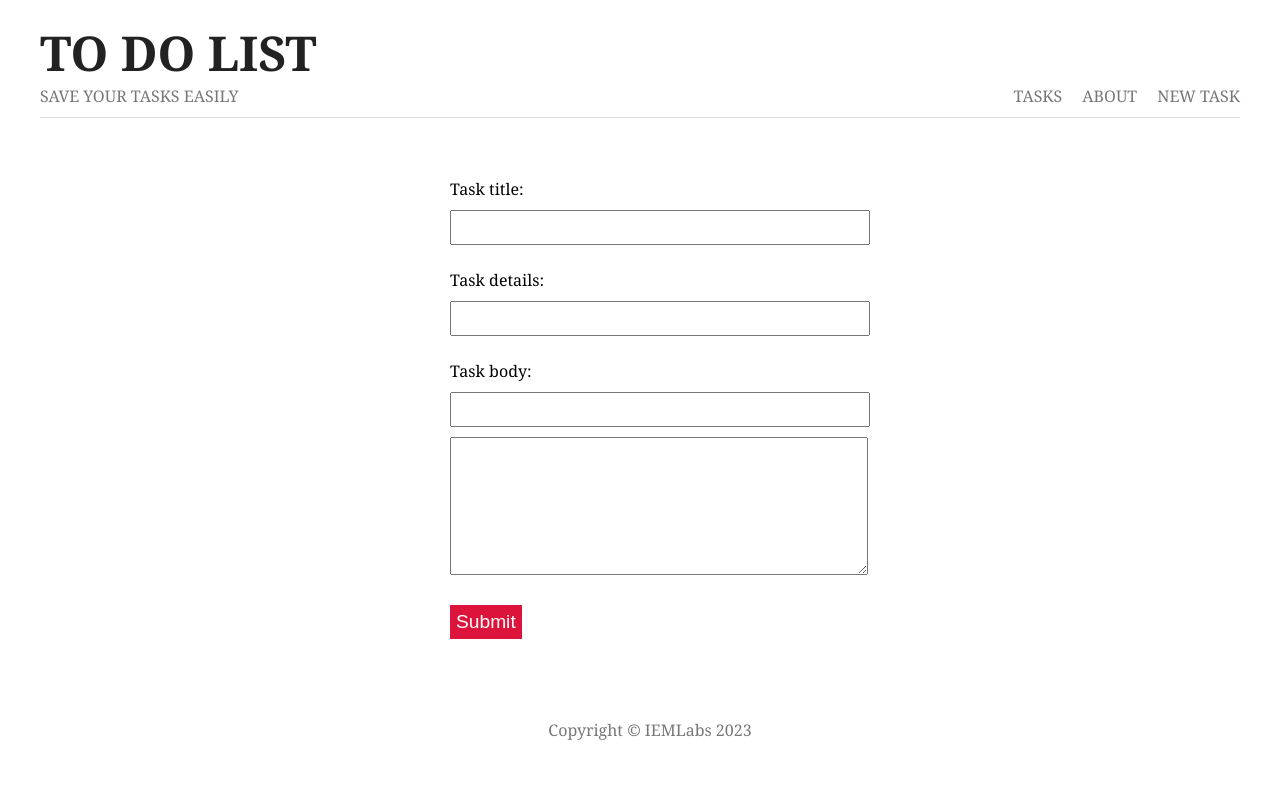
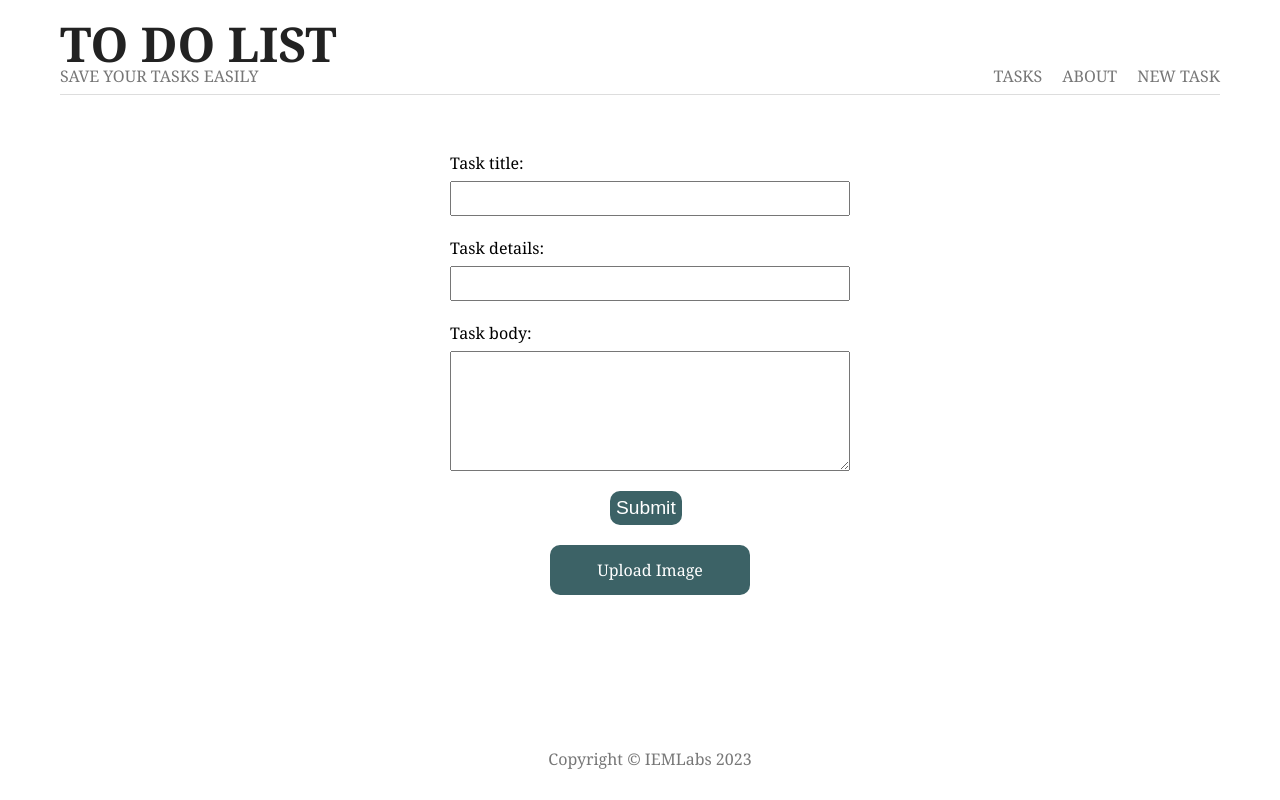
Before and after one commit to soumodip0007/Node_Express_MongoDB, a Node server app: page /tasks/create in a window 1280 px wide. Run offline with Node 20, Linux system fonts and the light colour scheme; some libraries are stand-ins or nearby versions.

Commit message:
commited

```diff
--- a/Express/enginesViewsAndMiddleware.js
+++ b/Express/enginesViewsAndMiddleware.js
@@ -1,16 +1,25 @@
 const express = require('express');
 // third party middleware
-const morgan = require('morgan')
+const morgan = require('morgan');
+
+const mongoose = require('mongoose');
 
 //express app
 
 const app = express();
+
+//connect to mongoDB
+const dbURI = 'mongodb+srv://Pritam:Mongo@007@nodeJSBasics.7ufenpt.mongodb.net/?retryWrites=true&w=majority';
+mongoose.connect();
 
 //register view engine
 app.set('view engine', 'ejs');
 
 //listen for request
 app.listen(3000);
+
+//middleware static files
+app.use(express.static('public'));
 
 // third party middleware
 app.use(morgan('dev'));
--- a/Express/package.json
+++ b/Express/package.json
@@ -12,6 +12,7 @@
     "ejs": "^3.1.8",
     "express": "^4.18.2",
     "lodash": "^4.17.21",
+    "mongoose": "^6.9.2",
     "morgan": "^1.10.0"
   }
 }
--- /dev/null
+++ b/Express/public/style.css
@@ -0,0 +1,271 @@
+@import url('https://fonts.googleapis.com/css2?family=Noto+Serif:wght@400;700&display=swap');
+
+body {
+  max-width: 1200px;
+  margin: 20px auto;
+  padding: 0 20px;
+  font-family: 'Noto Serif', serif;
+  max-width: 1200px;
+}
+
+p,
+h1,
+h2,
+h3,
+a,
+ul {
+  margin: 0;
+  padding: 0;
+  text-decoration: none;
+  color: #222;
+}
+
+/* nav & footer styles */
+nav {
+  display: flex;
+  justify-content: space-between;
+  margin-bottom: 60px;
+  padding-bottom: 10px;
+  border-bottom: 1px solid #ddd;
+  text-transform: uppercase;
+}
+
+nav ul {
+  display: flex;
+  justify-content: space-between;
+  align-items: flex-end;
+}
+
+nav li {
+  list-style-type: none;
+  margin-left: 20px;
+}
+
+nav h1 {
+  font-size: 3em;
+}
+
+nav p,
+nav a {
+  color: #777;
+  font-weight: 300;
+}
+
+footer {
+  color: #777;
+  text-align: center;
+  margin: 80px auto 20px;
+}
+
+h2 {
+  margin-bottom: 40px;
+}
+
+h3 {
+  text-transform: capitalize;
+  margin-bottom: 8px;
+}
+
+.content {
+  margin-left: 20px;
+}
+
+/* index styles */
+/* details styles */
+/* create styles */
+.create-task form {
+  max-width: 400px;
+  margin: 0 auto;
+}
+
+.create-task input,
+.create-task textarea {
+  display: block;
+  width: 100%;
+  margin: 10px 0;
+  padding: 8px;
+}
+
+.create-task label {
+  display: block;
+  margin-top: 24px;
+}
+
+textarea {
+  height: 120px;
+}
+
+.create-task button {
+  background: #3c6266;
+  color: white;
+  padding: 6px;
+  border: 0;
+  font-size: 1.2em;
+  cursor: pointer;
+}
+
+* {
+  margin: 0;
+  padding: 0;
+  box-sizing: border-box;
+}
+
+body {
+  line-height: 1;
+}
+.btn{
+  margin-left: 160px;
+  border-radius: 10px;
+  margin-top: 10px;
+}
+
+.container {
+  max-width: 1100px;
+  padding: 0 20px;
+  margin: 0 auto;
+}
+
+.panel {
+  margin: 20px auto;
+  max-width: 500px;
+  text-align: center;
+}
+
+.button_outer {
+  background: #3c6266;
+  border-radius: 10px;
+  text-align: center;
+  height: 50px;
+  width: 200px;
+  display: inline-block;
+  transition: .2s;
+  position: relative;
+  overflow: hidden;
+}
+
+.btn_upload {
+  padding: 17px 30px 12px;
+  color: #fff;
+  text-align: center;
+  position: relative;
+  display: inline-block;
+  overflow: hidden;
+  z-index: 3;
+  white-space: nowrap;
+}
+
+.btn_upload input {
+  position: absolute;
+  width: 100%;
+  left: 0;
+  top: 0;
+  width: 100%;
+  height: 105%;
+  cursor: pointer;
+  opacity: 0;
+}
+
+.file_uploading {
+  width: 100%;
+  height: 10px;
+  margin-top: 20px;
+  background: #ccc;
+}
+
+.file_uploading .btn_upload {
+  display: none;
+}
+
+.processing_bar {
+  position: absolute;
+  left: 0;
+  top: 0;
+  width: 0;
+  height: 100%;
+  border-radius: 30px;
+  background: #3c6266;
+  transition: 3s;
+}
+
+.file_uploading .processing_bar {
+  width: 100%;
+}
+
+.success_box {
+  display: none;
+  width: 50px;
+  height: 50px;
+  position: relative;
+}
+
+.success_box:before {
+  content: '';
+  display: block;
+  width: 9px;
+  height: 18px;
+  border-bottom: 6px solid #fff;
+  border-right: 6px solid #fff;
+  -webkit-transform: rotate(45deg);
+  -moz-transform: rotate(45deg);
+  -ms-transform: rotate(45deg);
+  transform: rotate(45deg);
+  position: absolute;
+  left: 17px;
+  top: 10px;
+}
+
+.file_uploaded .success_box {
+  display: inline-block;
+}
+
+.file_uploaded {
+  margin-top: 0;
+  margin-right: 10px;
+  width: 50px;
+  background: #3c6266;
+  height: 50px;
+}
+
+.uploaded_file_view {
+  max-width: 300px;
+  margin: 40px auto;
+  text-align: center;
+  position: relative;
+  transition: .2s;
+  opacity: 0;
+  border: 2px solid #ddd;
+  padding: 15px;
+}
+
+.file_remove {
+  width: 30px;
+  height: 30px;
+  border-radius: 50%;
+  display: block;
+  position: absolute;
+  background: #aaa;
+  line-height: 30px;
+  color: #fff;
+  font-size: 12px;
+  cursor: pointer;
+  right: -15px;
+  top: -15px;
+}
+
+.file_remove:hover {
+  background: #222;
+  transition: .2s;
+}
+
+.uploaded_file_view img {
+  max-width: 100%;
+}
+
+.uploaded_file_view.show {
+  opacity: 1;
+}
+
+.error_msg {
+  text-align: center;
+  color: #f00
+}
--- a/Express/views/create.ejs
+++ b/Express/views/create.ejs
@@ -9,6 +9,7 @@
 </head> -->
 <!-- including head -->
 <%- include('./partials/head.ejs') %>
+
     <body>
         <!-- using custom navbar -->
         <!-- <nav>
@@ -32,12 +33,59 @@
                     <label for="details">Task details:</label>
                     <input type="text" id="details" required>
                     <label for="body">Task body:</label>
-            <input type="text" id="body" required>
                     <textarea id="body" required></textarea>
-            <button>Submit</button>
+
+                    <button class="btn">Submit</button>
+                    <script src="https://code.jquery.com/jquery-3.3.1.min.js"></script>
+                    <main class="main_full">
+                        <div class="container">
+                            <div class="panel">
+                                <div class="button_outer">
+                                    <div class="btn_upload">
+                                        <input type="file" id="upload_file" name="">
+                                        Upload Image
+                                    </div>
+                                    <div class="processing_bar"></div>
+                                    <div class="success_box"></div>
+                                </div>
+                            </div>
+                            <div class="error_msg"></div>
+                            <div class="uploaded_file_view" id="uploaded_view">
+                                <span class="file_remove">X</span>
+                            </div>
+                        </div>
+                    </main>
                 </form>
                 <!-- including footer -->
                 <%- include('./partials/footer.ejs') %>
             </div>
+            <script>
+                var btnUpload = $("#upload_file"),
+                    btnOuter = $(".button_outer");
+                btnUpload.on("change", function (e) {
+                    var ext = btnUpload.val().split('.').pop().toLowerCase();
+                    if ($.inArray(ext, ['gif', 'png', 'jpg', 'jpeg']) == -1) {
+                        $(".error_msg").text("Not an Image...");
+                    } else {
+                        $(".error_msg").text("");
+                        btnOuter.addClass("file_uploading");
+                        setTimeout(function () {
+                            btnOuter.addClass("file_uploaded");
+                        }, 3000);
+                        var uploadedFile = URL.createObjectURL(e.target.files[0]);
+                        setTimeout(function () {
+                            $("#uploaded_view").append('<img src="' + uploadedFile + '" />').addClass("show");
+                        }, 3500);
+                    }
+                });
+                $(".file_remove").on("click", function (e) {
+                    $("#uploaded_view").removeClass("show");
+                    $("#uploaded_view").find("img").remove();
+                    btnOuter.removeClass("file_uploading");
+                    btnOuter.removeClass("file_uploaded");
+                });
+            </script>
+
     </body>
+
 </html>
--- a/Express/views/partials/head.ejs
+++ b/Express/views/partials/head.ejs
@@ -3,7 +3,9 @@
     <meta http-equiv="X-UA-Compatible" content="IE=edge">
     <meta name="viewport" content="width=device-width, initial-scale=1.0">
     <title>To Do List | <%= title %></title>
-    <style>
+    <link rel="stylesheet" href="/style.css">
+
+    <!-- <style>
     @import url('https://fonts.googleapis.com/css2?family=Noto+Serif:wght@400;700&display=swap');
     body{
       max-width: 1200px;
@@ -88,5 +90,5 @@
       font-size: 1.2em;
       cursor: pointer;
     }
-    </style>
+    </style> -->
 </head>
```
Also changed, not shown: NodeJS/chapter3/modules.js (+5 -4 lines), NodeJS/chapter3/people.js (+6 -6 lines), NodeJS/chapter4.js (+9 -9 lines), 2 other files. Lines whose indentation alone changed are shown as unchanged.
